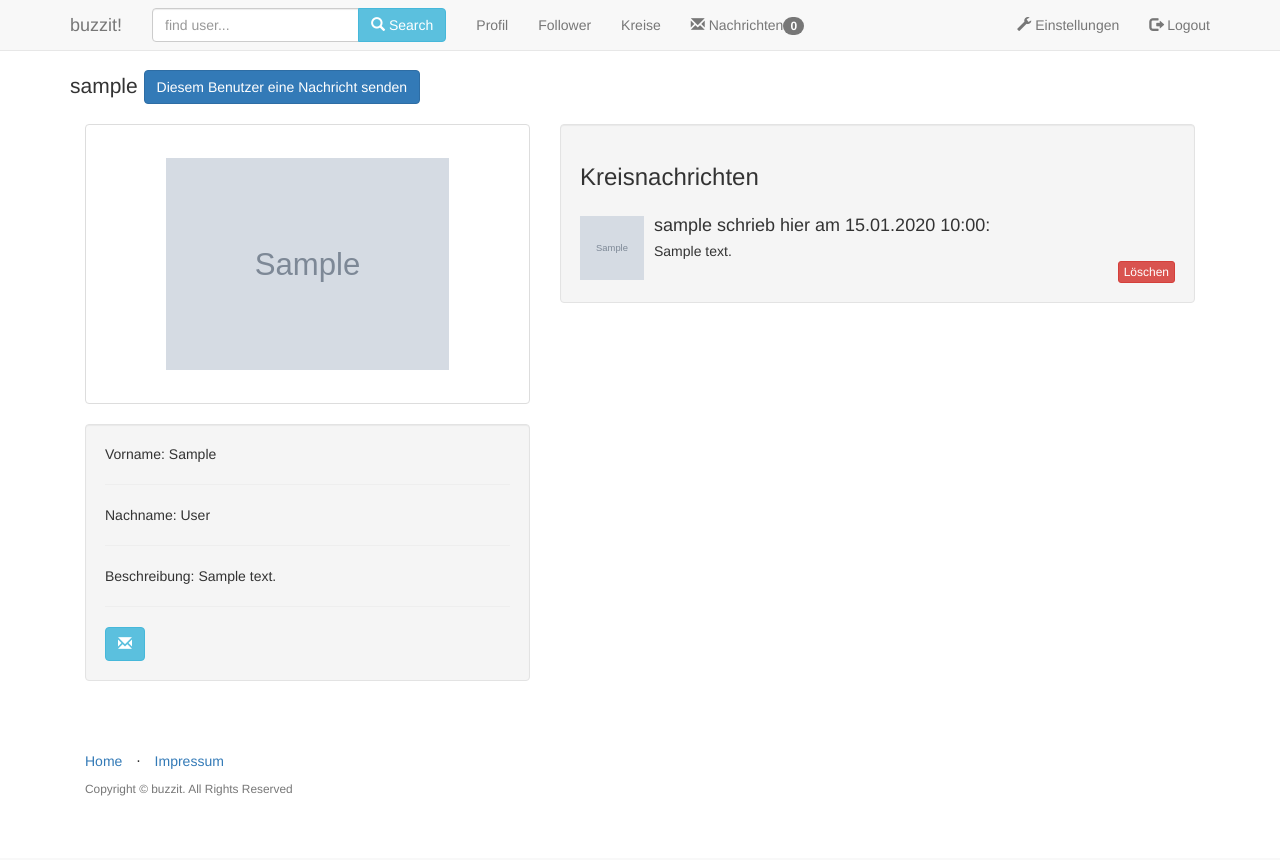
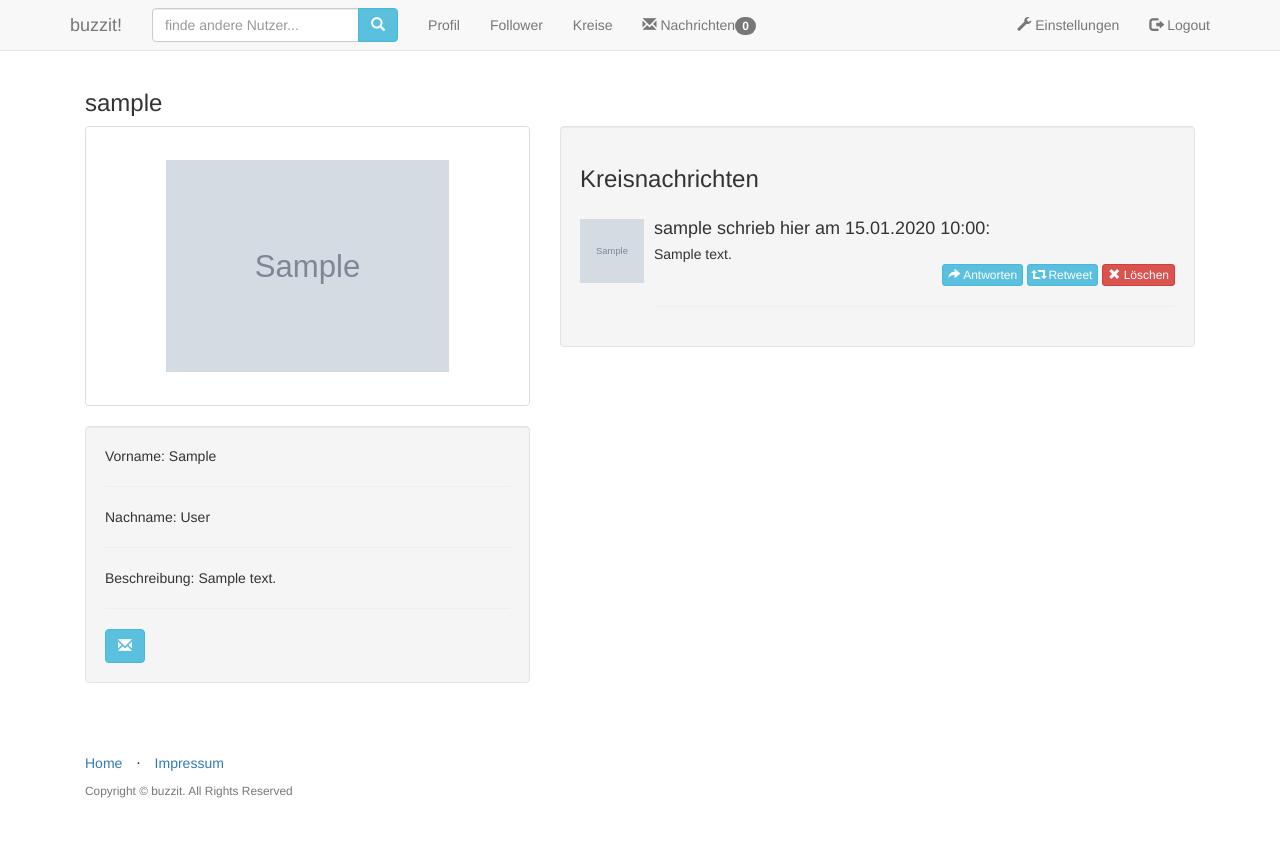
Before and after one commit to jmennen/group5, a Django app: page /profile/1/ in a window 1280 px wide. Before the commit the page ends 796 px from the top, so only its background shows below. Run offline with Django 3.2, Linux system fonts and the light colour scheme; a user stored in the database is signed in; tables that the repository leaves empty hold one stand-in row (values such as "Sample post"); grey boxes marked "Sample" are stand-in pictures; parts of the project's set-up code (start-up, migrations or seed data) failed here and were passed over; some libraries are stand-ins or nearby versions.

Commit message:
old template
-alte templates überarbeitet:

```diff
--- a/Code/buzzit/buzzit_app/templates/guest/start.html
+++ b/Code/buzzit/buzzit_app/templates/guest/start.html
@@ -9,7 +9,7 @@
     <meta name="description" content="">
     <meta name="author" content="">
     <!-- startpage for guests which allows you to register or log in -->
-    <title>Landing Page - Start Bootstrap Theme</title>
+    <title>buzzit - Your Social Network</title>
 
     {% load staticfiles %}
     <!-- Bootstrap Core CSS -->
--- a/Code/buzzit/buzzit_app/templates/includes/navbar.html
+++ b/Code/buzzit/buzzit_app/templates/includes/navbar.html
@@ -13,10 +13,10 @@
 			<!--search field for user profiles -->
             <form class="navbar-form navbar-left" role="search" method="get" action="{% url "search_user" %}">
                 <div class="input-group">
-                    <input name="q" type="text" class="form-control" placeholder="find user...">
+                    <input name="q" type="text" class="form-control" placeholder="finde andere Nutzer...">
 					<span class="input-group-btn">
 						<button class="btn btn-info" type="submit"><span class="glyphicon glyphicon-search"
-                                                                         aria-hidden="true"></span> Search
+                                                                         aria-hidden="true"></span>
                         </button>
 					</span>
                     </input>
--- a/Code/buzzit/buzzit_app/templates/logged_in/edit_own_profile.html
+++ b/Code/buzzit/buzzit_app/templates/logged_in/edit_own_profile.html
@@ -57,6 +57,7 @@
 
 				<!--button for saving the changes-->
                 <button type="submit" class="btn btn-info">Änderung speichern</button>
+				<a class="btn btn-default" href="{% url "start" %}">Abbrechen</a>
 
             </div>
         </form>
--- a/Code/buzzit/buzzit_app/templates/logged_in/edit_own_userdata.html
+++ b/Code/buzzit/buzzit_app/templates/logged_in/edit_own_userdata.html
@@ -52,7 +52,7 @@
 
 				<!-- leads to the change_password site -->
                 <a class="btn btn-info" href="{% url "change_password" %}">Passwort &auml;ndern</a>
-
+				<a class="btn btn-default" href="{% url "start" %}">Abbrechen</a>
             </form>
 
 
--- a/Code/buzzit/buzzit_app/templates/logged_in/view_profile.html
+++ b/Code/buzzit/buzzit_app/templates/logged_in/view_profile.html
@@ -11,10 +11,10 @@
     <div class="container">
 
         <!--information and picture of this profile-->
-        <p class="lead">{{ profile.user.username }}
-            <!--button for sending a message to this user-->
-            <button type="button" class="btn btn-primary">Diesem Benutzer eine Nachricht senden</button>
-        </p>
+		<div class="container">
+        <h3> {{ profile.user.username }}
+        </h3>
+        </div>
         <div>
             <div class="col-md-5">
 
@@ -32,17 +32,18 @@
 
                     <form class="form-inline" role="form" method="post">
                         {% csrf_token %}
+						<!--button for sending a message to this user-->
                         <button class="btn btn-info" type="button"><span class="glyphicon glyphicon-envelope"></span>
                         </button>
 
                         {% if profile.user != user %}
                             {% if profile.i_am_following %}
                                 <a class="btn btn-danger" role="form-control" method="post"
-                                   href="{% url "unfollow" profile.pk %}" type="submit"><span class="glyphicon glyphicon-remove-circle"></span>
+                                   href="{% url "unfollow" profile.pk %}" type="submit"><span class="glyphicon glyphicon-remove-circle"></span> Entfolgen
                                 </a>
                             {% else %}
-                                <a class="btn btn-success" role="form-control" method="post"
-                                   href="{% url "follow" profile.pk %}" type="submit"><span class="glyphicon glyphicon-circle-arrow-right"></span>
+                                <a class="btn btn-info" role="form-control" method="post"
+                                   href="{% url "follow" profile.pk %}" type="submit"><span class="glyphicon glyphicon-circle-arrow-right"></span> Folgen
                                 </a>
                             {% endif %}
                         {% endif %}
@@ -77,12 +78,17 @@
                                     am {{ circlemessage.created | date:'d.m.Y H:i' }}:</h4>
                                 {{ circlemessage.text }}
 
-                                {% if circlemessage.creator == user %}
+
                                     <div align="right">
+										<a class="btn btn-info btn-xs" href="#"><span class="glyphicon glyphicon-share-alt"></span> Antworten</a>
+										<a class="btn btn-info btn-xs" href="#"><span class="glyphicon glyphicon-retweet"></span> Retweet</a>
+									{% if circlemessage.creator == user %}
                                         <a class="btn btn-danger btn-xs"
-                                           href="{% url "delete_circlemessage" circlemessage.id %}">L&ouml;schen</a>
+                                           href="{% url "delete_circlemessage" circlemessage.id %}"><span class="glyphicon glyphicon-remove"></span> L&ouml;schen</a>
+									{% endif %}
+									<hr>
                                     </div>
-                                {% endif %}
+
                             </div>
                         </div>
                     {% endfor %}
--- a/Code/buzzit/buzzit_messaging/templates/buzzit_messaging/logged_in/following_userlist.html
+++ b/Code/buzzit/buzzit_messaging/templates/buzzit_messaging/logged_in/following_userlist.html
@@ -3,7 +3,7 @@
 
 {% load filters %}
 
-{% block title %}du followst{% endblock %}
+{% block title %}du folgst{% endblock %}
 
 {% block content %}
 
@@ -32,7 +32,7 @@
 
 						<button class="btn btn-info" type="button"><span class="glyphicon glyphicon-envelope"></span></button>
 						<!-- button to unfollow this user -->
-						<a class="btn btn-danger" href="{% url "unfollow" followed_profile.pk %}">Entfolgen</a>
+						<a class="btn btn-danger" href="{% url "unfollow" followed_profile.pk %}"><span class="glyphicon glyphicon-remove-circle"></span> Entfolgen</a>
 					</td>
 
                 </tr>
```
Also changed, not shown: Code/buzzit/buzzit_app/templates/logged_in/home.html (+10 -7 lines), Code/buzzit/buzzit_messaging/templates/buzzit_messaging/logged_in/circle_details.html (+9 -6 lines).
